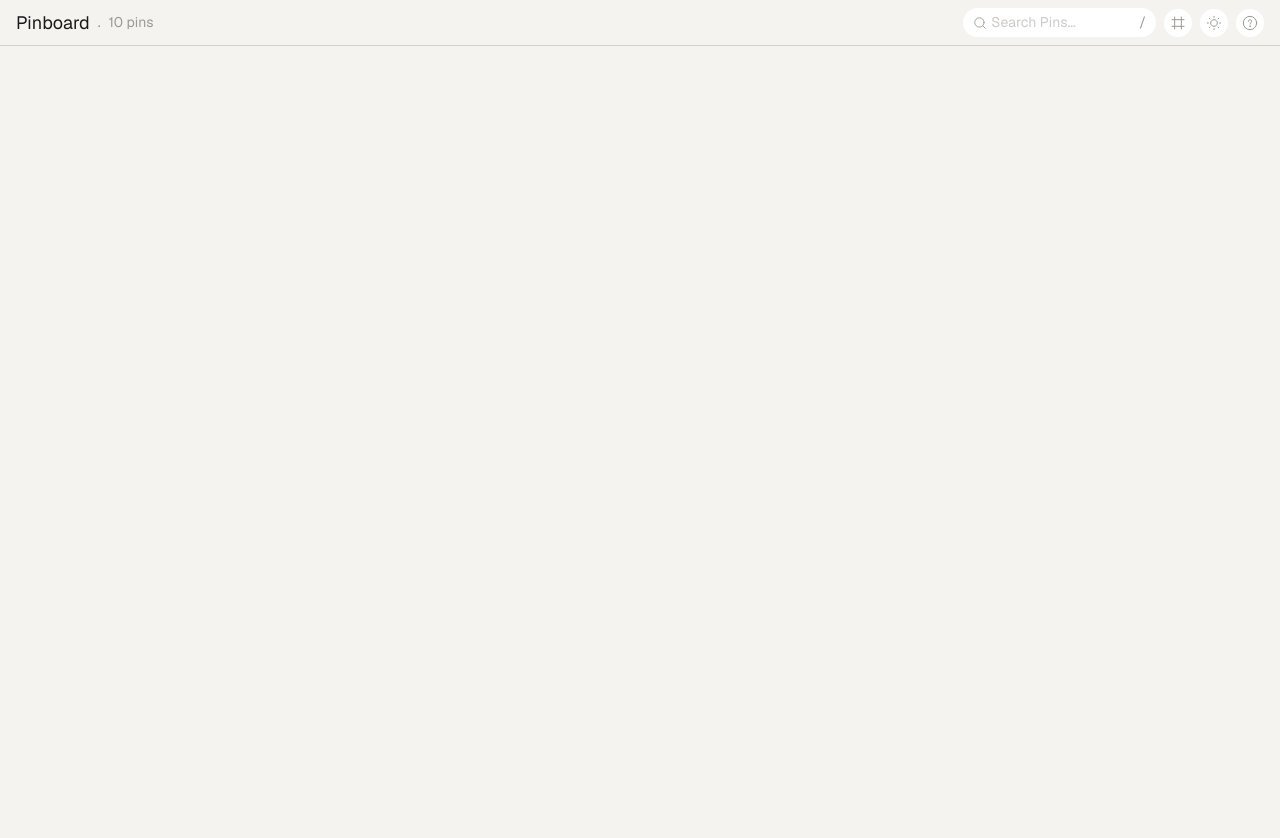
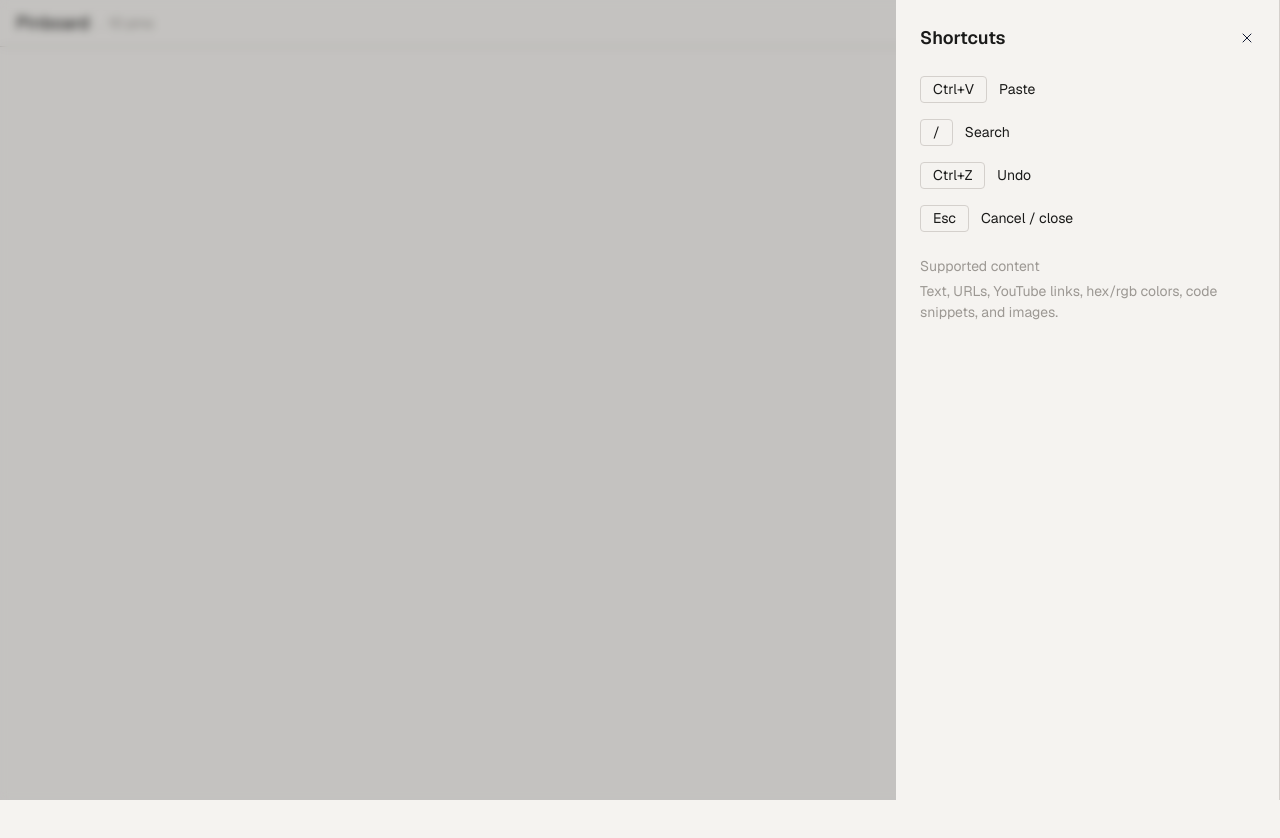
Before and after one commit to Bridgetamana/pinboard, a React (Vite) app: page / in a window 1280 px wide. Both pictures are taken after a click on the button 1250 px from the left and 22 px from the top of the page. Shown: the top 838 px of the page. Built offline with nearby package versions, Linux system fonts and the light colour scheme.

Commit message:
feat: Add ShortcutModal component

```diff
--- a/src/components/Header.jsx
+++ b/src/components/Header.jsx
@@ -1,6 +1,8 @@
 import { useState } from "react";
+import ShortcutModal from "./ShortcutModal";
 
 export default function Header() {
+  const [isModalOpen, setIsModalOpen] = useState(false)
   const [isDark, setIsDark] = useState(
     document.documentElement.getAttribute("data-theme") === "dark",
   );
@@ -10,6 +12,14 @@ export default function Header() {
     document.documentElement.setAttribute("data-theme", next);
     localStorage.setItem("theme", next);
     setIsDark(!isDark);
+  }
+
+  function closeModal() {
+    setIsModalOpen(false)
+  }
+
+  function openModal() {
+    setIsModalOpen(true)
   }
 
   return (
@@ -45,7 +55,7 @@ export default function Header() {
                 strokeLinejoin="round"
               ></path>
             </svg>
-            <input type="text" placeholder="Search Pins..." className="w-36" />
+            <input type="text" placeholder="Search Pins..." className="w-36 outline-0" />
             <span className=" pointer-events-none bg">/</span>
           </div>
         </form>
@@ -129,7 +139,7 @@ export default function Header() {
             </svg>
           )}
         </button>
-        <button className="action-btn">
+        <button className="action-btn" onClick={openModal}>
           <svg
             xmlns="http://www.w3.org/2000/svg"
             viewBox="0 0 24 24"
@@ -163,6 +173,7 @@ export default function Header() {
             ></path>
           </svg>
         </button>
+        {isModalOpen && <ShortcutModal onClose={closeModal}/>}
       </div>
     </div>
   );
--- /dev/null
+++ b/src/components/ShortcutModal.jsx
@@ -0,0 +1,64 @@
+export default function ShortcutModal({onClose}) {
+  const shortcuts = [
+    {
+      shortcut: "Ctrl+V",
+      usage: "Paste",
+    },
+    {
+      shortcut: "/",
+      usage: "Search",
+    },
+    {
+      shortcut: "Ctrl+Z",
+      usage: "Undo",
+    },
+    {
+      shortcut: "Esc",
+      usage: "Cancel / close",
+    },
+  ];
+  return (
+    <section className="fixed h-screen top-0 inset-0 bg-black/20 backdrop-blur-xs">
+      <div className="fixed bottom-0 top-0 right-0 border-r border-border z-40 bg-background-color w-sm p-6">
+        <div className="flex items-center justify-between mb-6">
+          <p className="text-lg font-semibold">Shortcuts</p>
+          <button className="cursor-pointer text-secondary-text hover:text-primary-text" onClick={onClose}>
+            <svg
+              xmlns="http://www.w3.org/2000/svg"
+              viewBox="0 0 24 24"
+              width={16}
+              height={16}
+              color={"currentColor"}
+              fill={"none"}
+            >
+              <path
+                d="M18 6L6.00081 17.9992M17.9992 18L6 6.00085"
+                stroke="#141B34"
+                strokeWidth="1.5"
+                strokeLinecap="round"
+                strokeLinejoin="round"
+              />
+            </svg>
+          </button>
+        </div>
+        <ul>
+          {shortcuts.map((item, index) => (
+            <li key={index} className="flex items-center gap-3 mb-4">
+              <span className="border border-border py-0.5 px-3 rounded-sm">
+                {item.shortcut}
+              </span>
+              <p>{item.usage}</p>
+            </li>
+          ))}
+        </ul>
+        <div className="mt-6 text-secondary-text">
+          <p className="mb-1">Supported content</p>
+          <p>
+            Text, URLs, YouTube links, hex/rgb colors, code snippets, and
+            images.
+          </p>
+        </div>
+      </div>
+    </section>
+  );
+}
--- a/src/index.css
+++ b/src/index.css
@@ -4,6 +4,8 @@
   --color-card: var(--card);
   --color-secondary-text: var(--secondary-text);
   --color-border: var(--border);
+  --color-background-color: var(--background-color);
+  --color-primary-text: var(--primary-text);
 }
 
 :root {
@@ -45,5 +47,11 @@ body {
     color: var(--secondary-text);
     padding: 6px;
     cursor: pointer;
+    border: 1px solid var(--card);
+  }
+
+  .action-btn:hover {
+    color: var(--primary-text);
+    border: 1px solid var(--primary-text);
   }
 }
```
